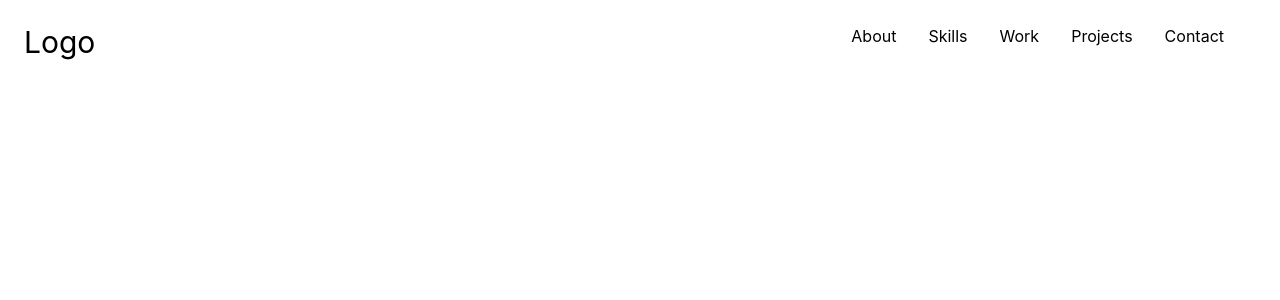
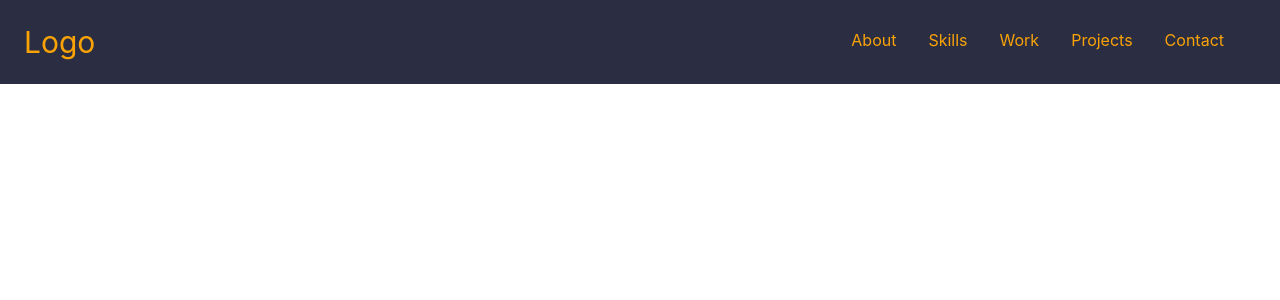
Before and after one commit to ACAUHS/portfolio, a React (Create React App) app: page / in a window 1280 px wide. Shown: the top 300 px of the page. Built offline with nearby package versions, Linux system fonts and the light colour scheme.

Commit message:
Add prototype styling

```diff
--- a/src/components/navbar.tsx
+++ b/src/components/navbar.tsx
@@ -1,8 +1,8 @@
 export const NavBar = () => {
     return (
-        <div className='navbar flex justify-between p-6 bg-'>
-            <div className='text-3xl'>Logo</div>
-            <ul className='flex gap-8 mr-8'>
+        <div className='navbar flex justify-between p-6 bg-blai'>
+            <div className='text-3xl text-yeli'>Logo</div>
+            <ul className='flex gap-8 mr-8 mt-1 text-yeli'>
                 <li>About</li>
                 <li>Skills</li>
                 <li>Work</li>
```
